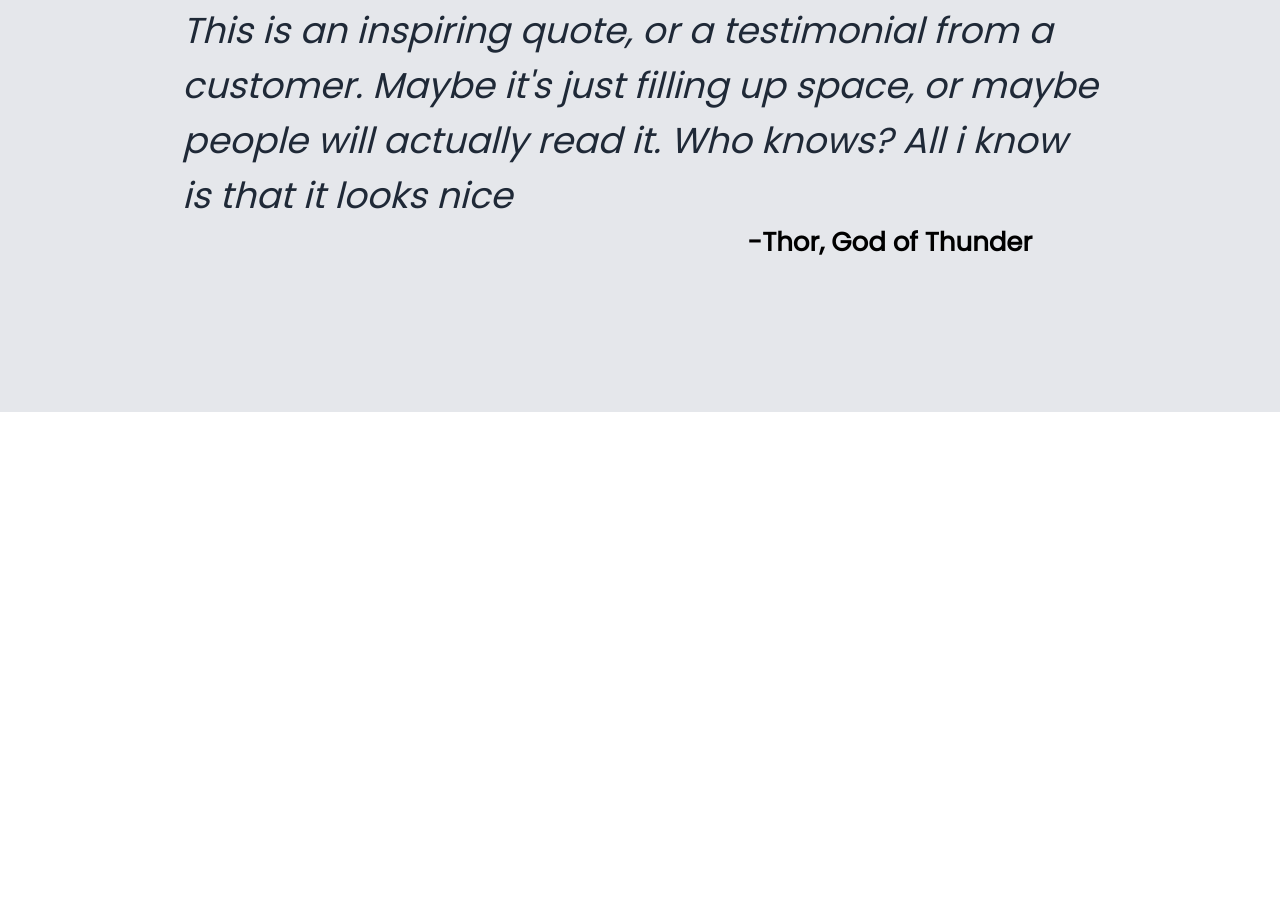
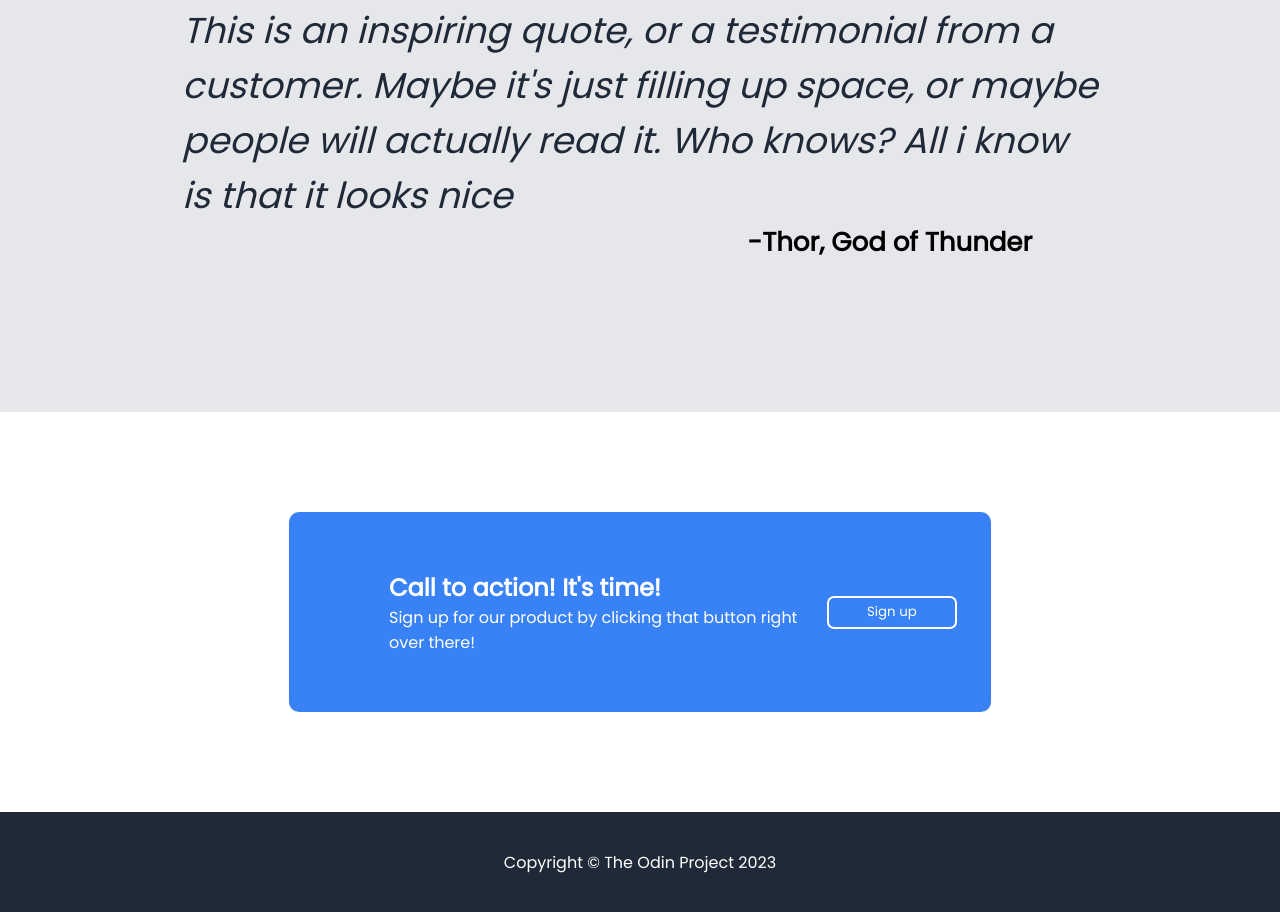
Before and after one commit to brunomattesco/landing-page, a plain HTML site: page index.html in a window 1280 px wide. Shown: the part 1326-2238 px from the top of the page. Before the commit the page ends 1738 px from the top, so only its background shows below. Drawn offline with Linux system fonts and the light colour scheme.

Commit message:
Landing page finalized

```diff
--- a/index.html
+++ b/index.html
@@ -52,11 +52,26 @@
             <p class="p-second">this is some subtext <br> under an illustration <br> or image</p>
         </div>
     </div>
+</div>
 
 <div class="third-section">
     <h3>This is an inspiring quote, or a testimonial from a <br> customer. Maybe it's just filling up space, or maybe <br> people will actually read it. Who knows? All i know <br> is that it looks nice</h3>
     <p id="author">-Thor, God of Thunder</p>
 </div>
+
+<div class="fourth-section">
+    <div class="box">
+        <div class="left-part">
+            <h4>Call to action! It's time!</h4>
+            <p id="third-p">Sign up for our product by clicking that button right over there!</p>
+        </div>
+        <div class="right-part">
+            <button type="button" class="button">Sign up</button>
+        </div>
+    </div>
+</div>
+<div class="footer">
+    <p class="footer-text">Copyright © The Odin Project 2023</p>
 </div>
 </body>
 </html>
--- a/style.css
+++ b/style.css
@@ -137,3 +137,62 @@ h3 {
     font-size: 26px;
     padding-left: 500px;
 }
+
+.fourth-section {
+    display: flex;
+    justify-content: center;
+    margin: 100px;
+}
+
+.box {
+    width: 65%;
+    height: 200px;
+    display: flex;
+    border-radius: 10px;
+    background-color: #3882f6;
+}
+
+.left-part {
+    display: flex;
+    flex-direction: column;
+    justify-content: center;
+    width: 80%;
+    margin-left: 100px;
+}
+
+#third-p {
+    color: white;
+    font-weight: lighter;
+}
+
+h4 {
+    font-size: 1.5em;
+    color: white;
+}
+
+.right-part {
+    display: flex;
+    align-items: center;
+    width: 30%;
+}
+
+.button {
+    border: 2px solid white;
+    border-radius: 7px;
+    background-color: #3882f6;
+    height: 33px;
+    width: 130px;
+    color: white;
+}
+
+.footer {
+    display: flex;
+    height: 100px;
+    align-items: center;
+    justify-content: center;
+    background-color: #1f2937;
+}
+
+.footer-text {
+    color: white;
+}
```
